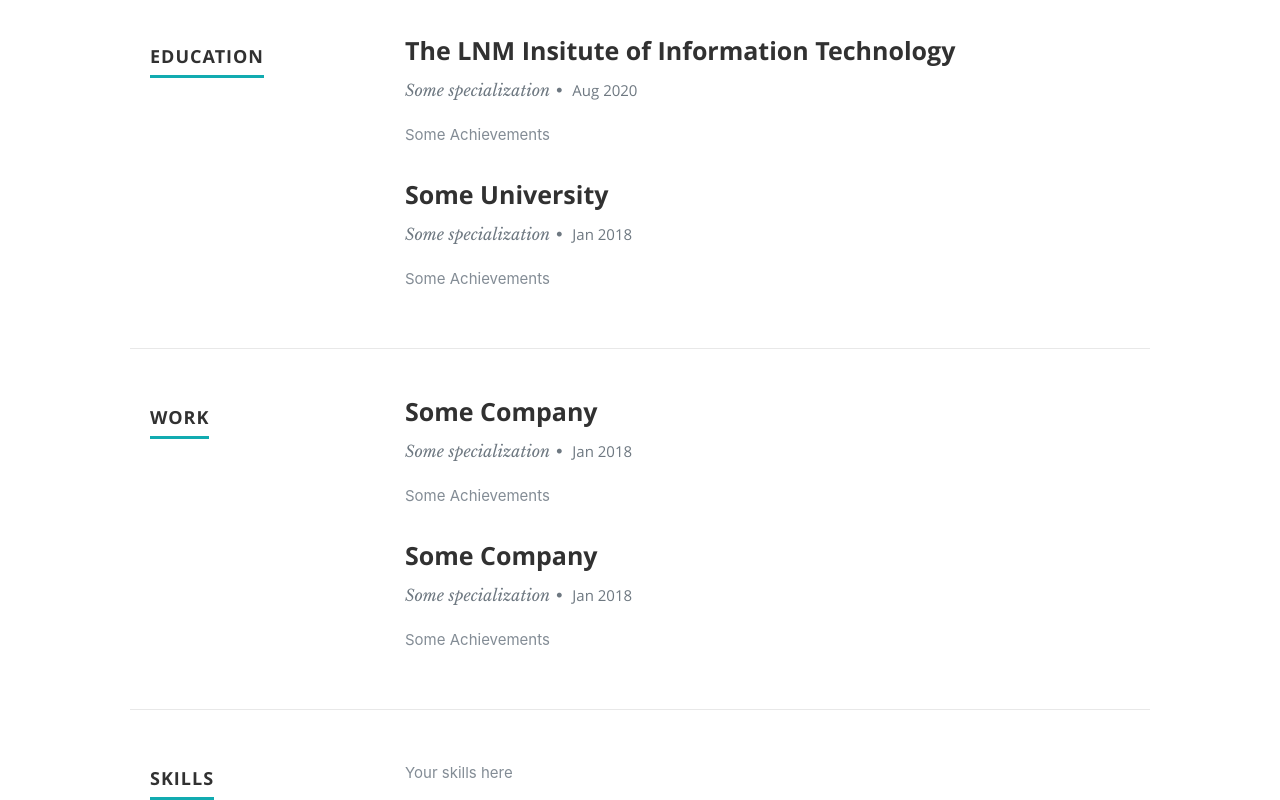
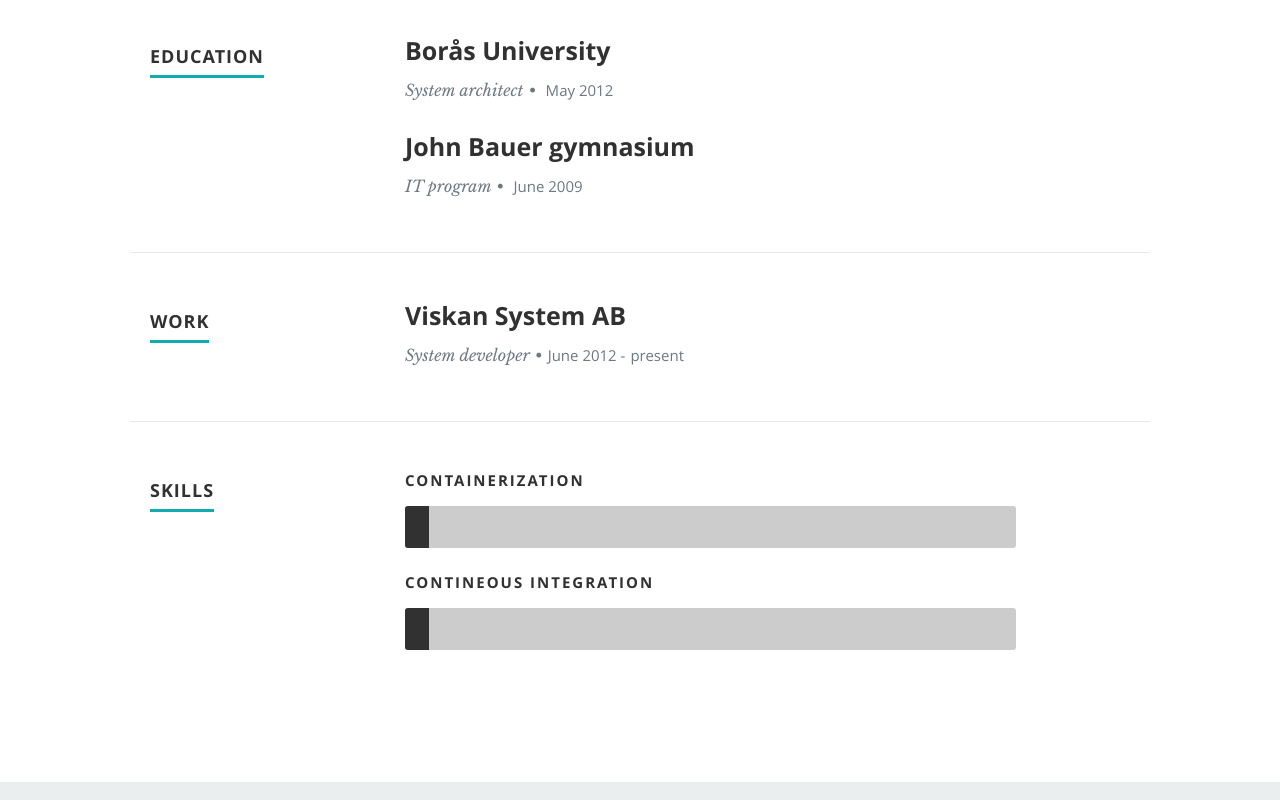
Before and after one commit to anton-johansson/anton-johansson.com, a React (Create React App) app: page / in a window 1280 px wide. Shown: the part 1340-2140 px from the top of the page. Built offline with nearby package versions, Linux system fonts and the light colour scheme; some icons are missing.

Commit message:
Improve the resume section

```diff
--- a/src/App.js
+++ b/src/App.js
@@ -10,7 +10,7 @@
       <div className="App">
         <Header settings={settings} translate={translate}/>
         <About translate={translate}/>
-        <Resume resumeData={resumeData}/>
+        <Resume settings={settings} translate={translate}/>
         <Portfolio resumeData={resumeData}/>
         <Testimonials resumeData={resumeData}/>
         <Contact resumeData={resumeData}/>
--- a/src/components/Resume.js
+++ b/src/components/Resume.js
@@ -1,28 +1,27 @@
 import React, { Component } from 'react';
-export default  class Resume extends Component {
+
+export default class Resume extends Component {
   render() {
-    let resumeData = this.props.resumeData;
+    const {settings, translate} = this.props;
     return (
       <section id="resume">
-
         <div className="row education">
-
           <div className="three columns header-col">
-               <h1><span>Education</span></h1>
+            <h1><span>{translate('resume.education.title')}</span></h1>
           </div>
-
           <div className="nine columns main-col">
             {
-                resumeData.education && resumeData.education.map((item)=>{
-                  return(
+              settings.education && settings.education.map(item => {
+                return (
                   <div className="row item">
                     <div className="twelve columns">
-                          <h3>{item.UniversityName}</h3>
+                      <h3>{translate(`education.${item.educationKey}.name`)}</h3>
                       <p className="info">
-                          {item.specialization}
-                          <span>&bull;</span> <em className="date">{item.MonthOfPassing} {item.YearOfPassing}</em></p>
+                        {translate(`education.${item.educationKey}.specialization`)}
+                        <span>&bull;</span> <em className="date">{translate(`month.${item.monthOfPassing}`)} {item.yearOfPassing}</em>
+                      </p>
                       <p>
-                          {item.Achievements}
+                        {item.achievements}
                       </p>
                     </div>
                   </div>
@@ -33,67 +32,53 @@
         </div>
         <div className="row work">
           <div className="three columns header-col">
-               <h1><span>Work</span></h1>
+            <h1><span>{translate('resume.work.title')}</span></h1>
           </div>
-
           <div className="nine columns main-col">
             {
-                resumeData.work && resumeData.work.map((item) => {
-                  return(
+              settings.work && settings.work.map(item => {
+                return (
                   <div className="row item">
                     <div className="twelve columns">
-                          <h3>{item.CompanyName}</h3>
+                      <h3>{translate(`work.${item.workKey}.name`)}</h3>
                       <p className="info">
-                          {item.specialization}
-                          <span>&bull;</span> <em className="date">{item.MonthOfLeaving} {item.YearOfLeaving}</em></p>
+                        {translate(`work.${item.workKey}.title`)}
+                        <span>&bull;</span>
+                        <em className="date">{translate(`month.${item.monthOfStart}`)} {item.yearOfStart} -{item.present && <span>present</span>}
+                        </em>
+                      </p>
                       <p>
-                          {item.Achievements}
+                        {item.achievements}
                       </p>
                     </div>
-
                   </div>
-
                 )
               })
             }
           </div>
         </div>
-
-
         <div className="row skill">
-
           <div className="three columns header-col">
-               <h1><span>Skills</span></h1>
+            <h1><span>{translate('resume.skills.title')}</span></h1>
           </div>
-
           <div className="nine columns main-col">
-
-               <p>
-               {resumeData.skillsDescription}
-               </p>
-
    				  <div className="bars">
-
    				    <ul className="skills">
                 {
-                  resumeData.skills && resumeData.skills.map((item) => {
-                    return(
+                  settings.skills && settings.skills.map(item => {
+                    return (
                       <li>
-                      <span className={`bar-expand ${item.skillname.toLowerCase()}`}>
-                      </span><em>{item.skillname}</em>
+                        <span className={`bar-expand ${item.name.toLowerCase()}`}>
+                        </span>
+                        <em>{item.name}</em>
                       </li>
                     )
                   })
                 }
-
    					  </ul>
-
    				  </div>
-
    			  </div>
-
         </div>
-
       </section>
     );
   }
--- a/src/settings.json
+++ b/src/settings.json
@@ -30,5 +30,33 @@
       "url": "https://open.spotify.com/user/antoon",
       "className": "fa fa-spotify"
     }
+  ],
+  "education": [
+    {
+      "educationKey": "university",
+      "monthOfPassing": 5,
+      "yearOfPassing": 2012
+    },
+    {
+      "educationKey": "highschool",
+      "monthOfPassing": 6,
+      "yearOfPassing": 2009
+    }
+  ],
+  "work": [
+    {
+      "workKey": "viskan",
+      "monthOfStart": 6,
+      "yearOfStart": 2012,
+      "present": true
+    }
+  ],
+  "skills": [
+    {
+      "name": "Containerization"
+    },
+    {
+      "name": "Contineous integration"
+    }
   ]
 }
--- a/src/translations/en.json
+++ b/src/translations/en.json
@@ -3,7 +3,7 @@
   "navigation.hide": "Hide navigation",
   "navigation.section.home": "Home",
   "navigation.section.about": "About",
-  "navigation.section.resume": "Resumé",
+  "navigation.section.resume": "Resume",
   "navigation.section.portfolio": "Works",
   "navigation.section.testimonials": "Testimonials",
   "navigation.section.contact": "Contact",
@@ -12,5 +12,26 @@
   "about.title": "About me",
   "about.description": "I'm 28 years old, living in Borås, Sweden. I currently work for a company called Viskan System AB, which develops, maintains and supplies a E-commerce platform and an associated back-office system.",
   "about.contact": "Contact details",
-  "about.website": "https://anton-johansson.com"
+  "about.website": "https://anton-johansson.com",
+  "resume.education.title": "Education",
+  "resume.work.title": "Work",
+  "resume.skills.title": "Skills",
+  "education.university.name": "Borås University",
+  "education.university.specialization": "System architect",
+  "education.highschool.name": "John Bauer gymnasium",
+  "education.highschool.specialization": "IT program",
+  "work.viskan.name": "Viskan System AB",
+  "work.viskan.title": "System developer",
+  "month.1": "January",
+  "month.2": "February",
+  "month.3": "Mars",
+  "month.4": "April",
+  "month.5": "May",
+  "month.6": "June",
+  "month.7": "July",
+  "month.8": "August",
+  "month.9": "September",
+  "month.10": "October",
+  "month.11": "November",
+  "month.12": "December"
 }
--- a/src/translations/sv.json
+++ b/src/translations/sv.json
@@ -12,5 +12,26 @@
   "about.title": "Om mig",
   "about.description": "Jag är 28 år gammal och bor i Borås, Sverige. Jag jobbar för tillfället på ett företag som heter Viskan System AB, som utvecklar, underhåller och tillhandahåller en E-handelsplatform och ett tillhörande back-office system.",
   "about.contact": "Kontaktuppgifter",
-  "about.website": "https://anton-johansson.se"
+  "about.website": "https://anton-johansson.se",
+  "resume.education.title": "Utbildning",
+  "resume.work.title": "Jobb",
+  "resume.skills.title": "Färdigheter",
+  "education.university.name": "Högskolan i Borås",
+  "education.university.specialization": "Systemarkitekt",
+  "education.highschool.name": "John Bauer gymnasiumet",
+  "education.highschool.specialization": "IT-programmet",
+  "work.viskan.name": "Viskan System AB",
+  "work.viskan.title": "Systemutvecklare",
+  "month.1": "Januari",
+  "month.2": "Februari",
+  "month.3": "Mars",
+  "month.4": "April",
+  "month.5": "Maj",
+  "month.6": "Juni",
+  "month.7": "Juli",
+  "month.8": "Augusti",
+  "month.9": "September",
+  "month.10": "Oktober",
+  "month.11": "November",
+  "month.12": "December"
 }
```
Lines whose indentation alone changed are shown as unchanged.
